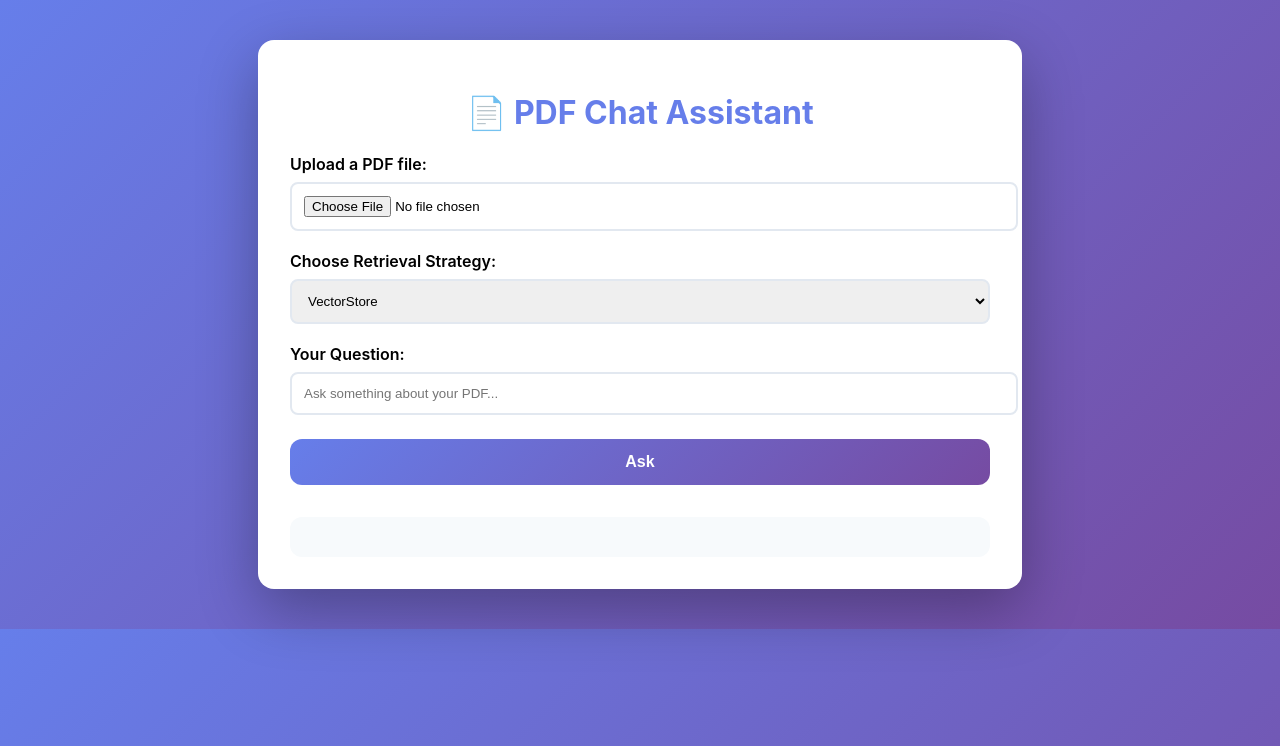
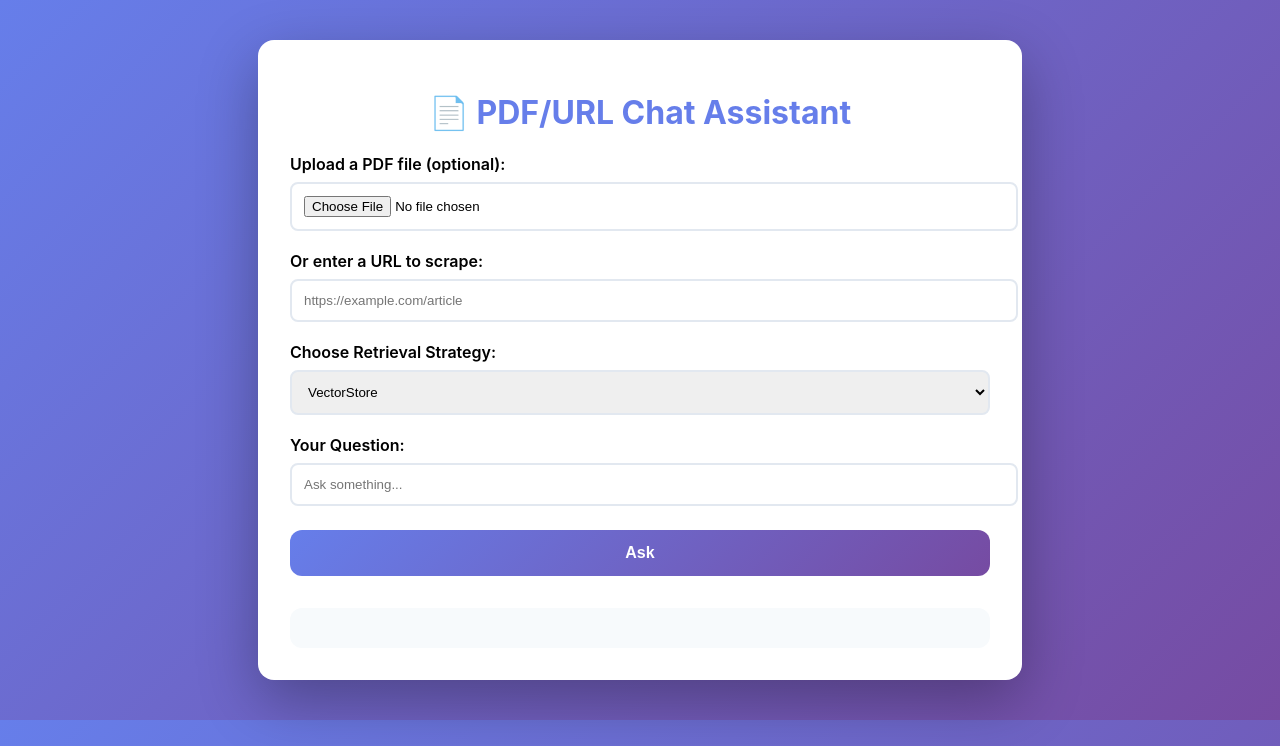
Before and after one commit to Akanuchi/advancedchatbot, a FastAPI app: page / in a window 1280 px wide. Shown: the top 746 px of the page. Run offline with FastAPI, Linux system fonts and the light colour scheme.

Commit message:
Adding the option of accepting url

```diff
--- a/app.py
+++ b/app.py
@@ -7,7 +7,6 @@ import os
 from AdvancedChatBot import AdvancedChatBot
 
 app = FastAPI()
-
 app.mount("/static", StaticFiles(directory="static"), name="static")
 templates = Jinja2Templates(directory="templates")
 
@@ -21,20 +20,24 @@ def home(request: Request):
 @app.post("/query", response_class=HTMLResponse)
 async def query_bot(
     request: Request,
-    file: UploadFile = File(...),
+    file: UploadFile = File(None),
+    url: str = Form(""),
     question: str = Form(...),
     retriever: str = Form(...)
 ):
     try:
-        file_path = os.path.join(UPLOAD_DIR, file.filename)
-        with open(file_path, "wb") as buffer:
-            shutil.copyfileobj(file.file, buffer)
+        pdf_path = None
+        if file and file.filename:
+            pdf_path = os.path.join(UPLOAD_DIR, file.filename)
+            with open(pdf_path, "wb") as buffer:
+                shutil.copyfileobj(file.file, buffer)
 
-        bot = AdvancedChatBot(pdf_path=file_path, retriever_type=retriever)
+        bot = AdvancedChatBot(pdf_path=pdf_path, url=url.strip(), retriever_type=retriever)
         bot.process_all()
         answer = bot.query(question)
 
-        os.remove(file_path)
+        if pdf_path and os.path.exists(pdf_path):
+            os.remove(pdf_path)
 
         return templates.TemplateResponse("index.html", {
             "request": request,
--- a/templates/index.html
+++ b/templates/index.html
@@ -2,7 +2,7 @@
 <html lang="en">
 <head>
   <meta charset="UTF-8">
-  <title>PDF Chat Assistant</title>
+  <title>PDF/URL Chat Assistant</title>
   <link rel="stylesheet" href="/static/style.css">
   <style>
     body {
@@ -49,10 +49,6 @@
       font-weight: 600;
       cursor: pointer;
     }
-    button:hover {
-      box-shadow: 0 8px 20px rgba(102, 126, 234, 0.4);
-      transform: translateY(-2px);
-    }
     .chat-history {
       margin-top: 32px;
       background: #f7fafc;
@@ -76,10 +72,13 @@
 </head>
 <body>
   <div class="container">
-    <h1>📄 PDF Chat Assistant</h1>
+    <h1>📄 PDF/URL Chat Assistant</h1>
     <form method="post" action="/query" enctype="multipart/form-data">
-      <label for="file">Upload a PDF file:</label>
-      <input type="file" id="file" name="file" accept=".pdf" required>
+      <label for="file">Upload a PDF file (optional):</label>
+      <input type="file" id="file" name="file" accept=".pdf">
+
+      <label for="url">Or enter a URL to scrape:</label>
+      <input type="text" id="url" name="url" placeholder="https://example.com/article">
 
       <label for="retriever">Choose Retrieval Strategy:</label>
       <select id="retriever" name="retriever" required>
@@ -89,7 +88,7 @@
       </select>
 
       <label for="question">Your Question:</label>
-      <input type="text" id="question" name="question" placeholder="Ask something about your PDF..." required>
+      <input type="text" id="question" name="question" placeholder="Ask something..." required>
 
       <button type="submit">Ask</button>
     </form>
```
Also changed, not shown: AdvancedChatBot.py (+19 -18 lines).
